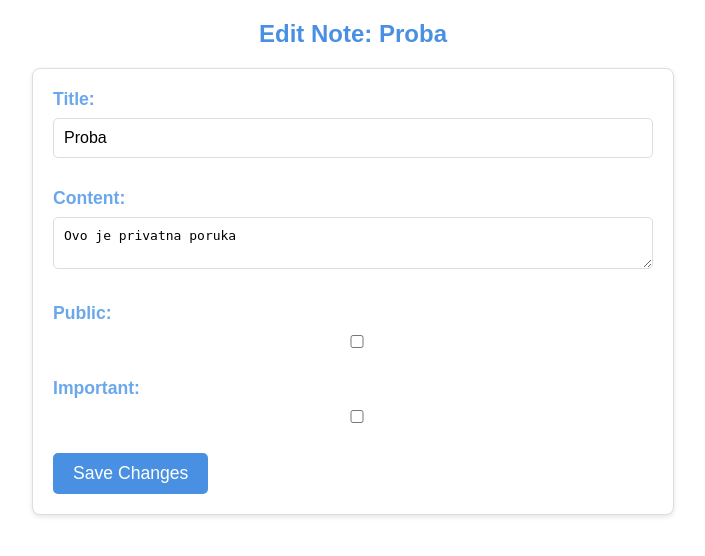
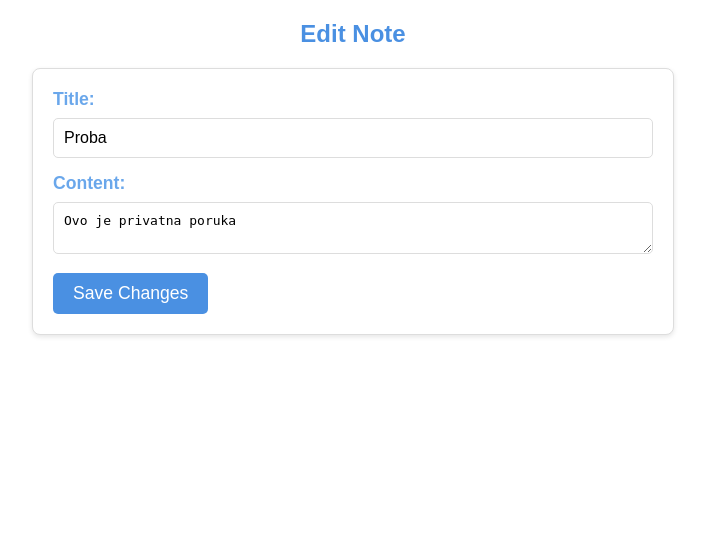
Before and after one commit to mlenic23/NoteHub, a Django app: page /notes/edit/1/ in a window 1280 px wide. Shown: the part 40-596 px from the top of the page, without its empty margins (287-992 px from the left). Run offline with Django 5.2, Linux system fonts and the light colour scheme; a user stored in the database is signed in; data comes from the database, SQL or seed files in the repository; both versions use the stored data as it was after the commit.

Commit message:
Ability to edit unfinished notes, and mark them as completed

```diff
--- a/projekt/notes/models.py
+++ b/projekt/notes/models.py
@@ -24,6 +24,7 @@ class Note(models.Model):
     is_important = models.BooleanField(default=False)
     is_locked = models.BooleanField(default=False)
     password = models.CharField(max_length=100, null=True, blank=True)
+    completed = models.BooleanField(default=False)
 
 
     def __str__(self):
--- a/projekt/notes/static/app/notes.css
+++ b/projekt/notes/static/app/notes.css
@@ -436,4 +436,31 @@ body.dark {
         cursor: pointer;
         width:200px;
         font-size: 17px;
-    }
+}
+
+.completed{
+    background-color: none;
+    border: none;
+    border-radius: none;
+    padding: 0px;
+    margin: 0px;
+    width: 100%;
+    max-width: 0px;
+    padding-bottom:20px;
+
+}
+
+.buttonCompleted{
+    width: 200px;
+}
+
+.edit{
+    background-color: none;
+    border: none;
+    border-radius: none;
+    padding: 0px;
+    margin: 0px;
+    width: 100%;
+    max-width: 0px;
+
+}
--- a/projekt/notes/templates/notes/edit_note.html
+++ b/projekt/notes/templates/notes/edit_note.html
@@ -1,31 +1,15 @@
 {% extends 'notes/base.html' %}
 
 {% block content %}
-  <h2>Edit Note: {{ note.title }}</h2>
+    <h2>Edit Note</h2>
+    <form method="post">
+        {% csrf_token %}
+        <label for="title">Title:</label>
+        <input type="text" name="title" value="{{ note.title }}" required>
 
-  <form method="POST">
-    {% csrf_token %}
-    <div class="form-group">
-        <label for="title">Title:</label>
-        <input type="text" name="title" id="title" class="form-control" value="{{ form.title.value }}">
-    </div>
+        <label for="content">Content:</label>
+        <textarea name="content" required>{{ note.content }}</textarea>
 
-    <div class="form-group">
-        <label for="content">Content:</label>
-        <textarea name="content" id="content" class="form-control">{{ form.content.value }}</textarea>
-    </div>
-
-    <div class="form-group">
-        <label for="is_public">Public:</label>
-        <input type="checkbox" name="is_public" id="is_public" {% if form.is_public.value %}checked{% endif %}>
-    </div>
-
-    <div class="form-group">
-        <label for="is_important">Important:</label>
-        <input type="checkbox" name="is_important" id="is_important" {% if form.is_important.value %}checked{% endif %}>
-    </div>
-
-    <button type="submit" class="btn btn-primary">Save Changes</button>
-  </form>
-
+        <button type="submit">Save Changes</button>
+    </form>
 {% endblock %}
--- a/projekt/notes/templates/notes/index.html
+++ b/projekt/notes/templates/notes/index.html
@@ -23,6 +23,7 @@
         <div class="note">
             <h3><a href="{% url 'notes:detail' note.id %}">{{ note.title }}</a></h3>
             <p>{{ note.content }}</p>
+
             <p><strong>Likes:</strong> {{ note.likes }}</p>
             <p>Published: {{ note.pub_date }}</p>
             <a href="{% url 'notes:delete_note' note.id %}" onclick="return confirm('Are you sure you want to delete this note?');">
@@ -33,4 +34,5 @@
         <p>No notes available.</p>
         {% endfor %}
     </div>
+
 {% endblock %}
--- a/projekt/notes/urls.py
+++ b/projekt/notes/urls.py
@@ -20,4 +20,6 @@ urlpatterns = [
     path('locked_notes/<int:user_id>/', views.locked_notes, name='locked_notes'),
     path('view_locked/<int:note_id>/', views.view_locked_note, name='view_locked_note'),
     path('toggle-theme/', views.toggle_theme, name="toggle_theme"),
+    path('<int:note_id>/toggle_completed/', views.toggle_completed, name='toggle_completed'),
+    path('<int:note_id>/edit/', views.edit_note, name='edit_note'),
 ]
--- a/projekt/notes/views.py
+++ b/projekt/notes/views.py
@@ -181,3 +181,29 @@ def toggle_theme(request):
                 request.session['theme'] = 'dark'
 
     return redirect('notes:index')
+
+
+@login_required
+def toggle_completed(request, note_id):
+    note = Note.objects.get(id=note_id)
+
+    if note.user == request.user and request.user.type == "REGULARUSER":
+        note.completed = not note.completed
+        note.save()
+
+    return redirect('notes:index')
+
+@login_required
+def edit_note(request, note_id):
+    note = get_object_or_404(Note, id=note_id)
+
+    if note.user != request.user or note.completed:
+        return redirect('notes:index')
+
+    if request.method == 'POST':
+        note.title = request.POST.get('title')
+        note.content = request.POST.get('content')
+        note.save()
+        return redirect('notes:index')
+
+    return render(request, 'notes/edit_note.html', {'note': note})
```
Also changed, not shown: projekt/notes/templates/notes/detail.html (+20 -0 lines), projekt/db.sqlite3, projekt/notes/migrations/0006_note_completed.py (added).
